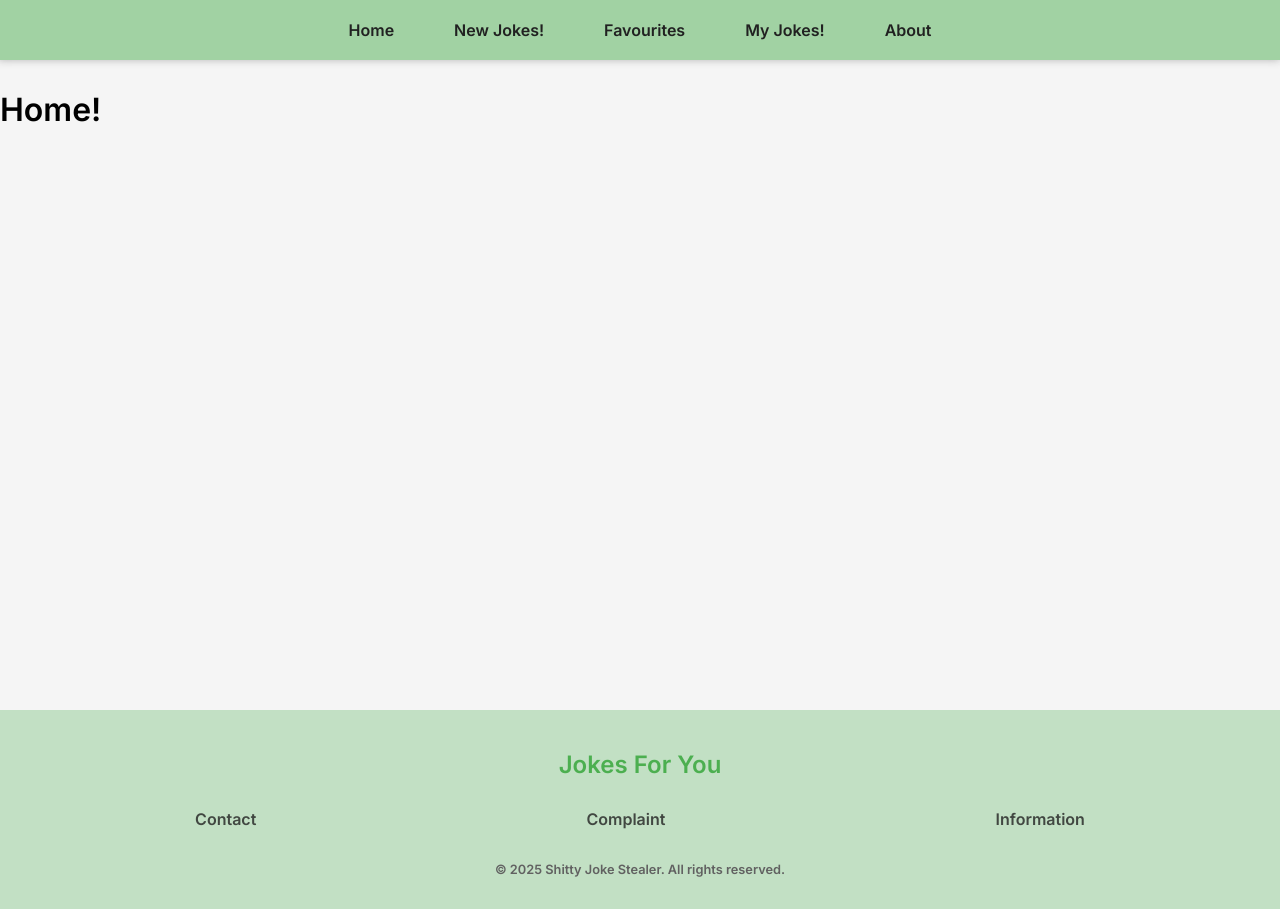
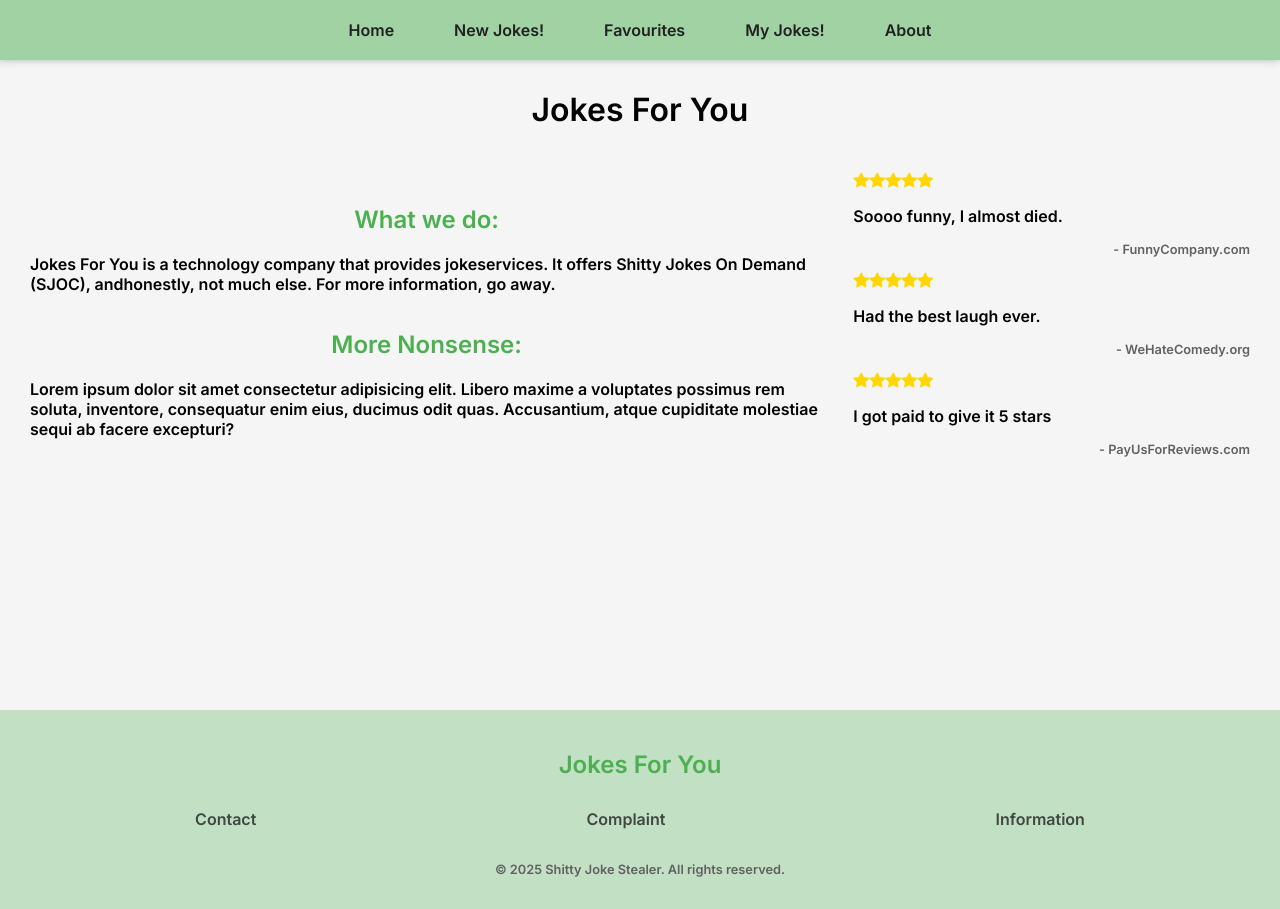
Before and after one commit to NervousBird/Vue-JokeApp, a Vue app in the folder vue-JokeApp/: page / in a window 1280 px wide. Built offline with nearby package versions, Linux system fonts and the light colour scheme.

Commit message:
Added generic stuff to Home Screen

```diff
--- a/vue-JokeApp/src/App.vue
+++ b/vue-JokeApp/src/App.vue
@@ -17,9 +17,7 @@ import Footer from '@/components/Footer.vue'
   </header>
 
   <div class="router-view">
-    <Transition name="fade">
-      <RouterView />
-    </Transition>
+    <RouterView />
   </div>
 
   <Footer />
@@ -59,7 +57,7 @@ nav {
 .fade-move,
 .fade-enter-active,
 .fade-leave-active {
-    transition: all 5s ease;
+    transition: all 1s ease;
 }
 .fade-enter-from,
 .fade-leave-to {
--- a/vue-JokeApp/src/views/HomeView.vue
+++ b/vue-JokeApp/src/views/HomeView.vue
@@ -1,30 +1,117 @@
 <script setup lang="ts">
-import { ref } from 'vue';
-
-const info = ref(null)
-
-const getInfo = () => {
-  fetch('https://v2.jokeapi.dev/info')
-    .then(response => response.json())
-    .then(data => info.value = data)
-}
 
 </script>
 
 <template>
   <main>
-    <h1>Home!</h1>
+    <div class="container-title">
+      <h1>Jokes For You</h1>
+    </div>
+    <div class="container">
+        <div class="container-overview">
+          <div clas="container-summary">
+            <h2>What we do:</h2>
+            <p>Jokes For You is a technology company that provides jokeservices. It offers Shitty Jokes On Demand (SJOC), andhonestly, not much else. For more information, go away.</p>
+          </div>
+          <div>
+            <h2>More Nonsense:</h2>
+            <p>Lorem ipsum dolor sit amet consectetur adipisicing elit. Libero maxime a voluptates possimus rem soluta, inventore, consequatur enim eius, ducimus odit quas. Accusantium, atque cupiditate molestiae sequi ab facere excepturi?</p>
+          </div>
+        </div>
+          <div class="container-links">
+            <div class="container-review">
+              <div class="container-rating">
+                <i class="bi bi-star-fill"></i>
+                <i class="bi bi-star-fill"></i>
+                <i class="bi bi-star-fill"></i>
+                <i class="bi bi-star-fill"></i>
+                <i class="bi bi-star-fill"></i>
+              </div>
+              <p class="review">Soooo funny, I almost died.</p>
+              <p class="company">- FunnyCompany.com</p>
+            </div>
+            <div class="container-review">
+              <div class="container-rating">
+                <i class="bi bi-star-fill"></i>
+                <i class="bi bi-star-fill"></i>
+                <i class="bi bi-star-fill"></i>
+                <i class="bi bi-star-fill"></i>
+                <i class="bi bi-star-fill"></i>
+              </div>
+              <p class="review">Had the best laugh ever.</p>
+              <p class="company">- WeHateComedy.org</p>
+            </div>
+            <div class="container-review">
+              <div class="container-rating">
+                <i class="bi bi-star-fill"></i>
+                <i class="bi bi-star-fill"></i>
+                <i class="bi bi-star-fill"></i>
+                <i class="bi bi-star-fill"></i>
+                <i class="bi bi-star-fill"></i>
+              </div>
+              <p class="review">I got paid to give it 5 stars</p>
+              <p class="company">- PayUsForReviews.com</p>
+            </div>
+          </div>
+    </div>
   </main>
-  <div class="container">
-    <div class="container-overview">
 
-    </div>
-    <div class="container-links">
-
-    </div>
-  </div>
 </template>
 
 <style scoped>
 
+.container-review {
+  display: block;
+  width: 100%;
+}
+.bi-star-fill {
+  color: var(--judgement);
+}
+.company {
+  text-align: right;
+  font-size: .8rem;
+  color: var(--subtext);
+}
+
+.container-title {
+    justify-content: center;
+    text-align: center;
+}
+
+.container {
+  display: grid;
+  grid-template-columns: 1fr .5fr;
+  padding: 20px;
+  margin: 10px;
+  gap: 30px;
+}
+
+.container-overview {
+  display: flex;
+  flex-direction: column;
+  justify-content: center;
+  text-align: center;
+}
+
+p {
+  text-align: left;
+}
+
+.container-links {
+  display: flex;
+  flex-direction: column;
+  justify-content: center;
+  align-items: center;
+}
+
+.fade-move,
+.fade-enter-active,
+.fade-leave-active {
+    transition: all 1s ease;
+}
+.fade-enter-from,
+.fade-leave-to {
+    opacity: 0;
+}
+
 </style>
```
